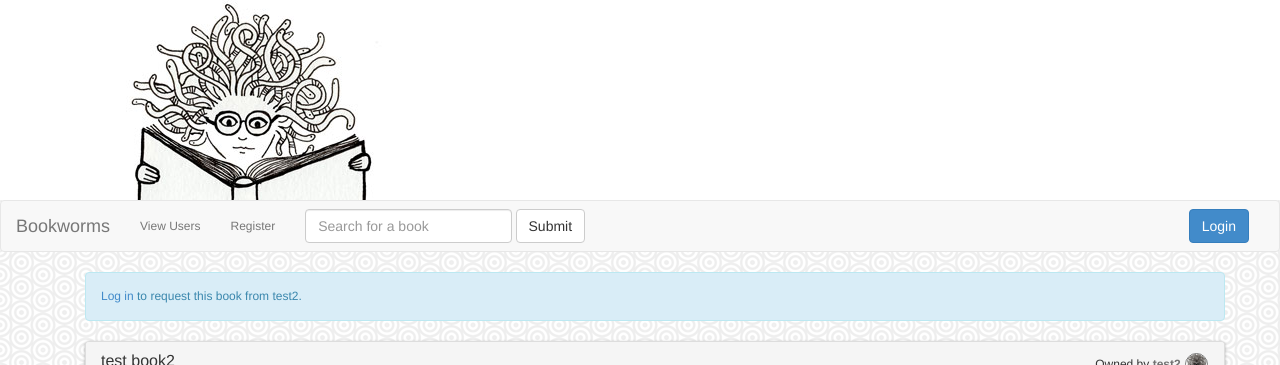
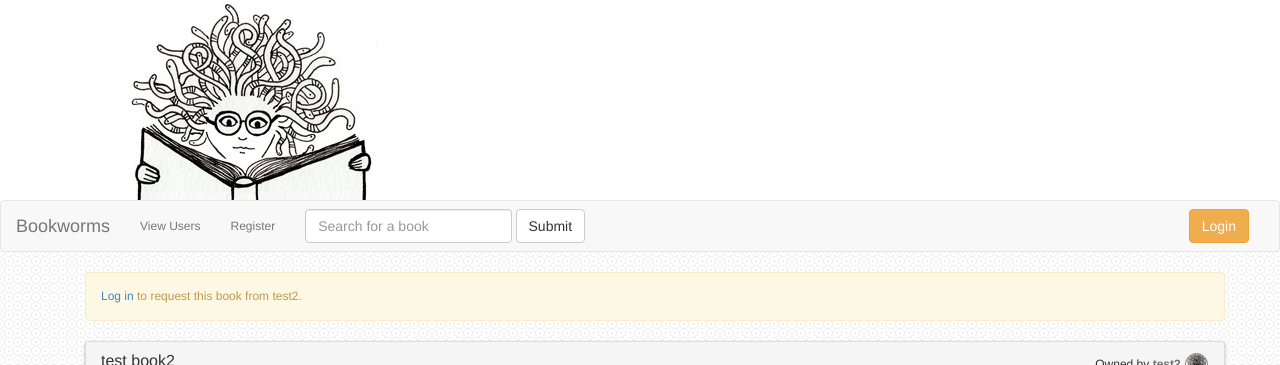
Before and after one commit to stroud109/medusa, a Flask app: page /books/2 in a window 1280 px wide. Shown: the top 365 px of the page. Run offline with Flask 2, Linux system fonts and the light colour scheme; data comes from the database, SQL or seed files in the repository; both versions use the stored data as it was after the commit.

Commit message:
Updated flash message and button colors

```diff
--- a/model.py
+++ b/model.py
@@ -39,6 +39,7 @@ class User(Base, UserMixin):
     password = Column(String(64), nullable=False)
     salt = Column(String(64), nullable=False)
     avatar_url = Column(Text(), nullable=True)
+    # location = Column(String(30), nullable=True)  # COLUMN NEEDS TO BE COMMITTED
 
     books = relationship("Book", uselist=True)
 
--- a/static/css/main.css
+++ b/static/css/main.css
@@ -25,7 +25,7 @@
 }
 
 body {
-  background-image:url('/static/img/dimension/dimension.png');
+  background-image:url('/static/img/stacked_circles/stacked_circles.png');
 }
 
 .brand-bar {
@@ -87,3 +87,38 @@ font-size: 12px;
   text-shadow: #e5e5ee 0 1px 0;
   color: #333;
 }
+
+.btn-info {
+  color: #835063;
+}
+
+/*.btn-primary {
+color: #fff;
+background-color: #975c7a;
+border-color: #804160;
+}*/
+
+/*.btn-primary {
+color: #fff;
+background-color: #919733;
+border-color: #808823;
+*/
+
+/*.btn-primary {
+color: #fff;
+background-color: #83B000;
+border-color: #8f9713;
+}
+
+.btn-primary:hover {
+  color: #fff;
+  background-color: #5A8700;
+  border-color: #537524;
+
+}
+
+.alert-info {
+color: #537524;
+background-color: #d6dea8;
+border-color: #cdd77a;
+}*/
--- a/templates/base.html
+++ b/templates/base.html
@@ -54,7 +54,7 @@
 
           {% if g.user %}
           <form class="navbar-form navbar-right" method="post" action="{{url_for("logout")}}">
-            <input type="submit" value="Logout" class="btn btn-primary"/>
+            <input type="submit" value="Logout" class="btn btn-warning"/>
           </form>
             <a class="pull-right" href="{{url_for("view_library", id=g.user.id)}}">
           <img class="navbar-avatar avatar-sm avatar img-circle" src="{{g.user.avatar_url}}"/>
@@ -64,7 +64,7 @@
           </p>
           {% else %}
           <form class="navbar-form navbar-right" method="get" action="{{url_for("login")}}">
-            <input type="submit" value="Login" class="btn btn-primary"/>
+            <input type="submit" value="Login" class="btn btn-warning"/>
           </form>
           {% endif %}
 
@@ -74,7 +74,7 @@
   <div class="container">
     <div class="flash-messages">
       {% for message in get_flashed_messages() %}
-      <div class="alert alert-info">
+      <div class="alert alert-warning">
         {{message}}<br/>
       </div>
       {% endfor %}
--- a/templates/book.html
+++ b/templates/book.html
@@ -10,7 +10,7 @@
         <!--  if there is a logged in user -->
             {% if g.user.id != book.owner_id %}
             <!-- if g.user exists and g.user is not the book owner, and .. -->
-            <div class="alert alert-info">
+            <div class="alert alert-warning">
                 {% if open_user_transaction %}
                 <!-- .. g.user already has an open transaction, and ... -->
                     {% if open_user_transaction.date_returned %}
@@ -20,7 +20,7 @@
                     <!-- .. the transaction has a date_borrowed -->
                     <span>You are currently borrowing this book.</span>
                     <form method="post" action="{{url_for("return_book", id=open_user_transaction.id)}}">
-                        <input type="submit" value="Return Book" class="btn btn-default"/>
+                        <input type="submit" value="Return Book" class="btn btn-warning btn-default"/>
                     </form>
                     {% else %}
                     <!-- .. the transaction is just a request -->
@@ -30,7 +30,7 @@
                 <!-- .. g.user does not have an open transaction -->
                     <span>You can request to borrow this book from {{book.owner.username}}</span>
                     <form method="post" action="{{url_for("request_book", id=book.id)}}">
-                        <input type="submit" value="Request Book" class="btn btn-default"/>
+                        <input type="submit" value="Request Book" class="btn btn-warning btn-default"/>
                     </form>
                 {% endif %}
             </div>
@@ -39,7 +39,7 @@
             {% if g.user.id == book.owner_id %}
             <!-- if g.user is the owner of the book, and .. -->
                 {% if transaction_in_progress %}
-                <div class="alert alert-info">
+                <div class="alert alert-warning">
                 <!-- .. there is a transaction in progress -->
                     {% if transaction_in_progress.date_returned %}
                     <!-- .. if the borrower has indicated they've returned the book -->
@@ -49,19 +49,19 @@
                         <span>{{transaction_in_progress.requester.username}} is currently borrowing your book.</span>
                     {% endif %}
                     <form method="post" action="{{url_for("confirm_book_returned", id=transaction_in_progress.id)}}">
-                                <input type="submit" value="Confirm Book Returned" class="btn btn-default"/>
+                                <input type="submit" value="Confirm Book Returned" class="btn btn-sm btn-default btn-warning"/>
                     </form>
                 </div>
                 {% else %}
                     <!-- there is no transaction in progress, so lets show all available requests -->
                     {% if book_requests %}
-                    <div class="alert alert-info">
+                    <div class="alert alert-warning">
                         <h5>Other users would like your book!</h5>
                         {% for transaction in book_requests %}
                         <div class="row">
                             <div class="col-md-12">
                                 <form class="pull-right" method="post" action="{{url_for("declare_borrowed", id=transaction.id)}}">
-                                    <input type="submit" value="Declare Borrowed" class="btn btn-default"/>
+                                    <input type="submit" value="Declare Borrowed" class="btn btn-sm btn-default btn-warning"/>
                                 </form>
                                 <a class="user-name" href="{{url_for("view_library", id=transaction.requester.id)}}">{{transaction.requester.username}}</a> has requested this book.
                             </div>
@@ -74,7 +74,7 @@
 
         {% else %}
         <!-- if there is not a logged in user -->
-        <div class="alert alert-info">
+        <div class="alert alert-warning">
             <a href="{{url_for("login")}}">Log in</a> to request this book from {{book.owner.username}}.
         </div>
         {% endif %}
--- a/templates/index.html
+++ b/templates/index.html
@@ -2,7 +2,7 @@
 {% block body %}
 
 {% if g.user %}
-<div class="container">
+<div class="row">
 
     <div class="row">
         <div class="col-md-8">
@@ -30,7 +30,7 @@
                                 <div>
                                 {% if not book.get_open_transaction_for_user(g.user.id) %}
                                     <form method="post" action="{{url_for("request_book", id=book.id)}}">
-                                        <input type="submit" value="request" class="btn btn-default btn-block"/>
+                                        <input type="submit" value="request" class="btn btn-block btn-warning"/>
                                     </form>
                                 {% endif %}
                                 </div>
@@ -127,7 +127,7 @@
                     {% if transaction.date_borrowed != None %}
                         {% if transaction.date_returned == None %}
                             <form class="pull-right" method="post" action="{{url_for("return_book", id=transaction.id)}}">
-                                <input type="submit" value="I returned book" class="btn btn-xs"/>
+                                <input type="submit" value="I returned book" class="btn btn-xs btn-primary"/>
                             </form>
                         {% endif %}
                     {% endif %}
--- a/templates/keyword_search.html
+++ b/templates/keyword_search.html
@@ -21,7 +21,9 @@
         {% for book in books|sort(attribute='book_info_id') %}
         <div class="row">
             <div class="col-md-2">
-                <img src="{{book.book_info.thumbnail_url}}"></img>
+                <div class="img-wrapper">
+                    <a href="{{url_for("view_book", id=book.id)}}"><img class="book-img" src="{{book.book_info.thumbnail_url}}"></img></a>
+                </div>
             </div>
             <div class="col-md-10">
                 <a class="book-title" href="{{url_for("view_book", id=book.id)}}">{{book.title}}</a>, from the library of <a class="user-name" href="{{url_for("view_library", id=book.owner_id)}}">{{book.owner.username}}</a>
--- a/templates/library.html
+++ b/templates/library.html
@@ -20,7 +20,7 @@
                         {% if g.user.id == owner.id %}
                             You requested <a class="book-title" href="{{url_for("view_book", id=request.book.id)}}">{{request.book.title}}</a> from <a class="user-name" href="{{url_for("view_library", id=request.book.owner_id)}}">{{request.book.owner.username}}</a> {{request.date_requested|timedeltaformat}} ago
                         {% else %}
-                            <a class="user-name" href="{{url_for("view_library", id=owner.id)}}">{{owner.username}}</a> requested <a class="book-title" href="{{url_for("view_book", id=request.book.id)}}">{{request.book.title}}</a> from <a href="{{url_for("view_library", id=request.book.owner_id)}}">{{request.book.owner.username}}</a> {{request.date_requested|timedeltaformat}} ago
+                            <a class="user-name" href="{{url_for("view_library", id=owner.id)}}">{{owner.username}}</a> requested <a class="book-title" href="{{url_for("view_book", id=request.book.id)}}">{{request.book.title}}</a> from <a class="user-name" href="{{url_for("view_library", id=request.book.owner_id)}}">{{request.book.owner.username}}</a> {{request.date_requested|timedeltaformat}} ago
                         {% endif %}
                     {% else %}
                         {% if g.user.id == owner.id %}
@@ -52,6 +52,7 @@
         {% else %}
         {{owner.username}}'s Library
         {% endif %}
+        <hr/>
     </h2>
    {% for book in owner.books|sort(attribute='title') %}
    <div class="col-sm-2">
--- a/templates/results.html
+++ b/templates/results.html
@@ -7,12 +7,12 @@
         <div class="col-md-12">
 
             {% if g.user %}
-            <div class="alert alert-info">
+            <div class="alert alert-warning">
                 <h5>We found {{book_info.title}}. Would you like to add it to your library?</h5>
                 <form action="{{url_for("add_book", book_info_id=book_info.id)}}" method="post">
                     <div class="form-group">
-                        <button class="btn btn-default" type="submit">add to your library</button>
-                        <a href="{{url_for("search")}}" class="btn btn-warning">try again</a>
+                        <button class="btn btn-default btn-warning" type="submit">add to your library</button>
+                        <a href="{{url_for("search")}}" class="btn btn-default">try again</a>
                     </div>
                 </form>
             </div>
--- a/templates/users.html
+++ b/templates/users.html
@@ -2,7 +2,7 @@
 {% block body %}
 
 <div class="row">
-    <h2 class="title-shadow">View Users</h2>
+    <h2 class="title-shadow">View Users</h2><hr/>
     {% for user in users %}
     <div class="col-sm-2">
         <div class="panel panel-default book-tile">
@@ -22,7 +22,9 @@
                     <a href="{{url_for("view_library", id=user.id)}}"><img class="img-circle avatar" src="{{user.avatar_url}}"></img></a>
                 </div>
                 <div class="transaction-info">
-                    n books in library<br/>
+                    {% trans count=user.books|length %}
+                    {{count}} books in library<br/>
+                    {% endtrans %}
                     location: SF
                 </div>
             </div>
--- a/views.py
+++ b/views.py
@@ -214,7 +214,7 @@ def add_book(book_info_id):
 
     if book:
         flash("Looks like you already have this book in your library")
-        return redirect(url_for("index"))  # change this
+        return redirect(url_for("view_book", id=book.id))  # CHECK THIS
 
     new_book = Book(
         title=book_info.title,
@@ -515,6 +515,10 @@ def create_account():
 @app.route("/users")
 def view_users():
     users = User.query.all()
+
+    # for user in users:
+    #     num_books = len(user.books)
+        # print "%s has %s many books" % (user.username, len(user.books))
     return render_template("users.html", users=users)
 
 
@@ -540,7 +544,7 @@ def update_user(id):
     # Check to make sure the session user is the
     # owner of the user model they are trying to update
     if int(id) != g.user.id:
-        flash('You can\'t update other user accounts.')
+        flash('You can\'t update other user accounts')
         return redirect(url_for('view_library', id=g.user.id))
 
     # Check to make sure the user we are trying to
```
Also changed, not shown: forms.py (+7 -1 lines), templates/edit_user.html (+15 -0 lines), my_app.db.
